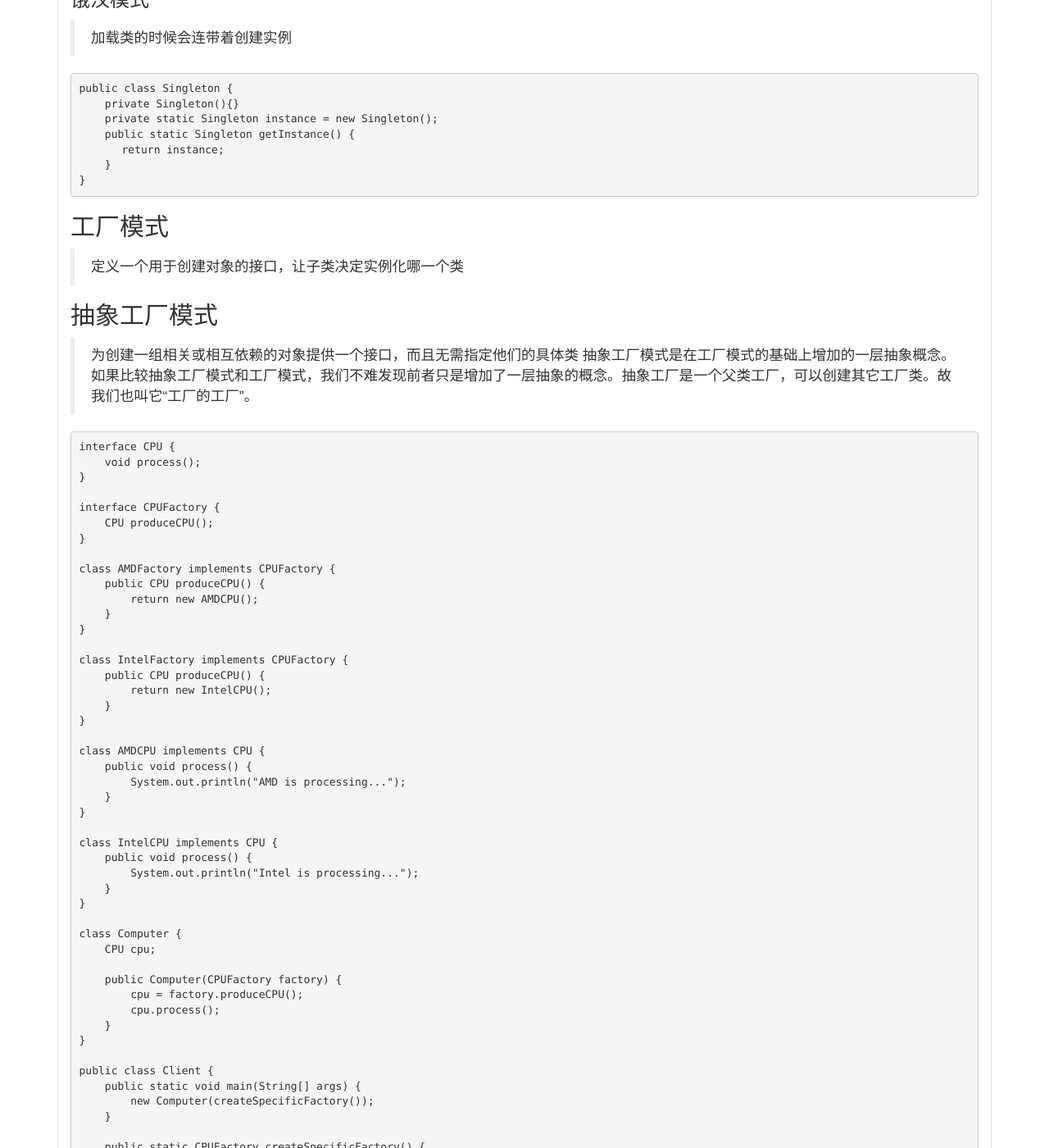
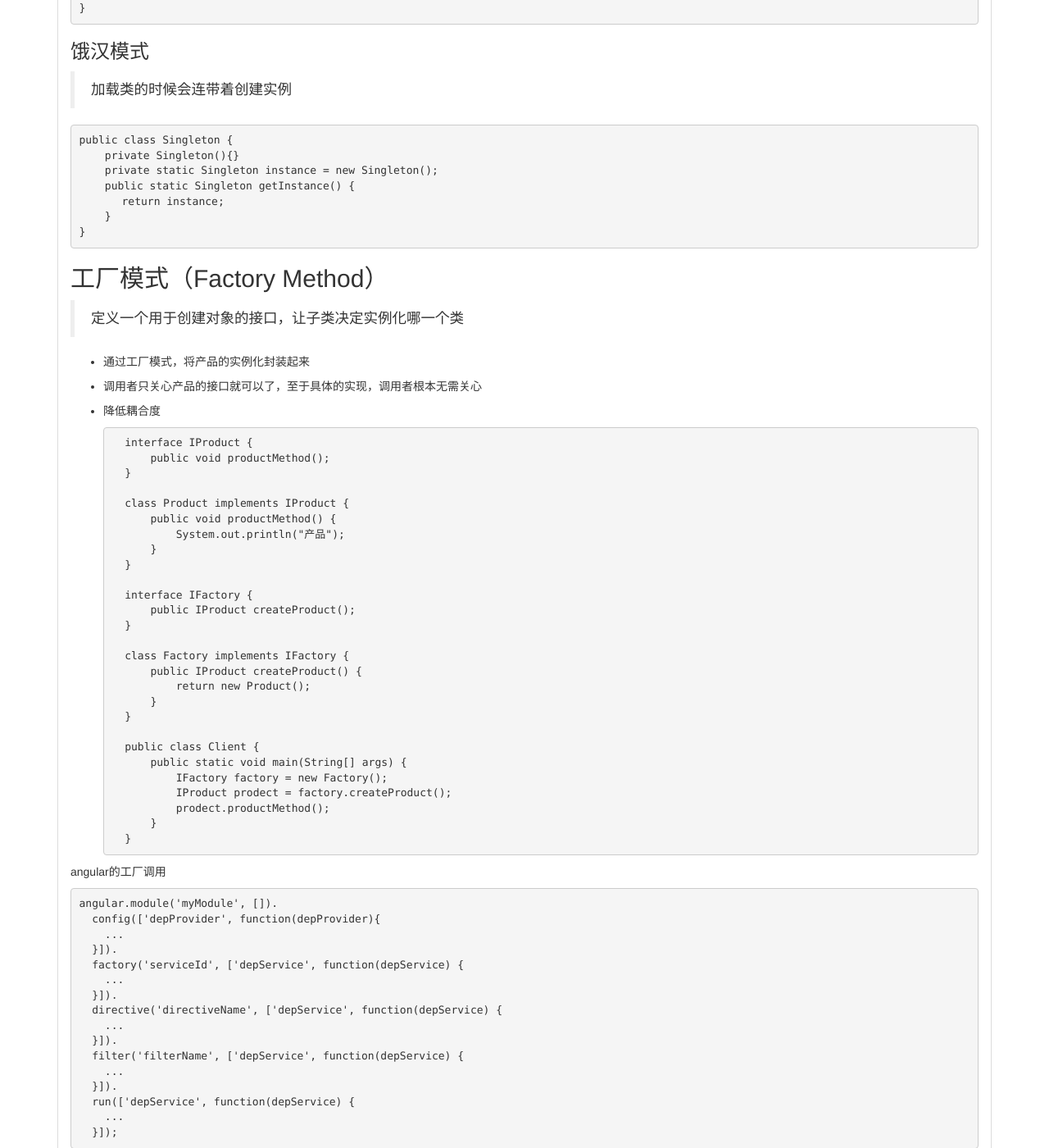
Before and after one commit to kailian/kailian.github.io, a Jekyll site: the page built from _posts/2014-08-13-design-patterns-01.md, in a window 1280 px wide and 1400 px high, scrolled down 904 px. Shown: the whole window at 82% size. Built offline with Jekyll 4.4.1, drawn with Linux system fonts in a browser that asks for light colours; nearby versions of some CDN libraries; library files that are not in the unit come from our copies; comment, search, counter and statistics services are not loaded; some of the changed text lies outside the part shown.

Commit message:
【blog】update article

```diff
--- a/_posts/2014-08-13-design-patterns-01.md
+++ b/_posts/2014-08-13-design-patterns-01.md
@@ -1,14 +1,16 @@
 ---
 layout: post
 category : 设计模式
-title: '单例模式'
+title: '创建型模式'
 tagline: ""
-tags : [设计模式]
+tags : [设计模式, 创建型模式]
 ---
 
-创建型模式：
+## 创建型模式
 
-## 单例模式Singleton
+ABFPS（AbstractFactory、Builder、Factory Method、Prototype、Singleton）
+
+## 单例模式（Singleton）
 
 > 确保一个类只有一个实例，而且自行实例化并向整个系统提供这个实例
 
@@ -54,11 +56,66 @@
         }
     }
 
-## 工厂模式
+## 工厂模式（Factory Method）
 
 > 定义一个用于创建对象的接口，让子类决定实例化哪一个类
 
-## 抽象工厂模式
+- 通过工厂模式，将产品的实例化封装起来
+
+- 调用者只关心产品的接口就可以了，至于具体的实现，调用者根本无需关心
+
+- 降低耦合度
+
+
+        interface IProduct {
+            public void productMethod();
+        }
+
+        class Product implements IProduct {
+            public void productMethod() {
+                System.out.println("产品");
+            }
+        }
+
+        interface IFactory {
+            public IProduct createProduct();
+        }
+
+        class Factory implements IFactory {
+            public IProduct createProduct() {
+                return new Product();
+            }
+        }
+
+        public class Client {
+            public static void main(String[] args) {
+                IFactory factory = new Factory();
+                IProduct prodect = factory.createProduct();
+                prodect.productMethod();
+            }
+        }
+
+angular的工厂调用
+
+    angular.module('myModule', []).
+      config(['depProvider', function(depProvider){
+        ...
+      }]).
+      factory('serviceId', ['depService', function(depService) {
+        ...
+      }]).
+      directive('directiveName', ['depService', function(depService) {
+        ...
+      }]).
+      filter('filterName', ['depService', function(depService) {
+        ...
+      }]).
+      run(['depService', function(depService) {
+        ...
+      }]);
+
+
+## 抽象工厂模式（AbstractFactory）
 
 > 为创建一组相关或相互依赖的对象提供一个接口，而且无需指定他们的具体类
 > 抽象工厂模式是在工厂模式的基础上增加的一层抽象概念。如果比较抽象工厂模式和工厂模式，我们不难发现前者只是增加了一层抽象的概念。抽象工厂是一个父类工厂，可以创建其它工厂类。故我们也叫它“工厂的工厂”。
@@ -96,6 +153,7 @@
         }
     }
 
+    //创建工厂的工厂
     class Computer {
         CPU cpu;
 
```
Also changed, not shown: _posts/2014-08-13-design-patterns.md (+22 -22 lines).
